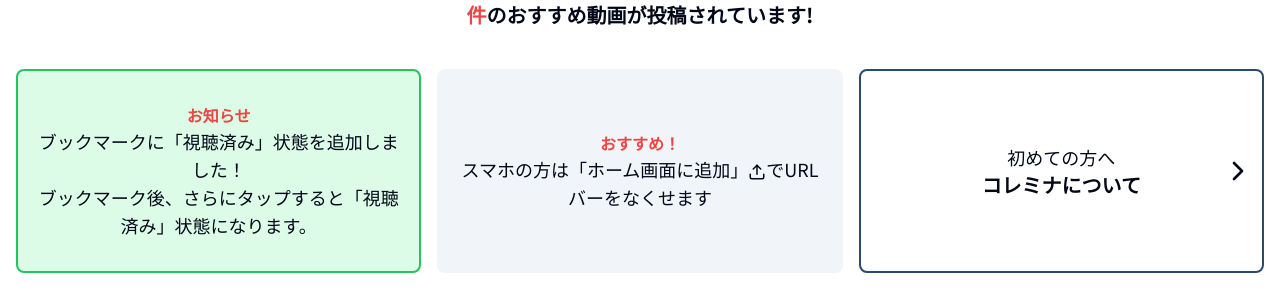
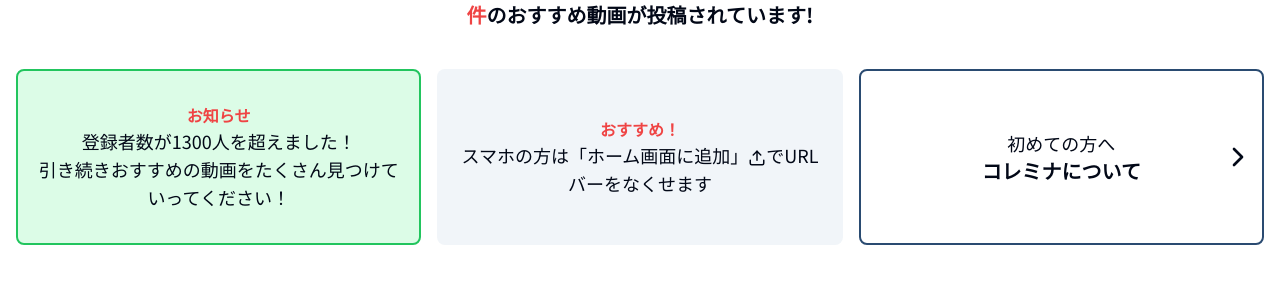
Before and after one commit to HiroshiIgarash/koremina, a Next.js app: page / in a window 1280 px wide. Shown: the part 960-1249 px from the top of the page. Built offline with nearby package versions, Linux system fonts and the light colour scheme; no server answers; the database is empty.

Commit message:
chore; 登録者1300人突破のお知らせを追加

```diff
--- a/app/(pages)/page.tsx
+++ b/app/(pages)/page.tsx
@@ -33,7 +33,9 @@ export default function Home() {
       <div className="w-full px-4 mb-8 md:mb-16 space-y-2 md:space-y-0 max-w-7xl mx-auto md:grid md:grid-cols-3 md:gap-4">
         <div className="items-center w-full p-4 md:py-8 bg-green-100 dark:bg-green-900 rounded-lg text-center gap-2 border-2 border-green-500">
           <p className="text-destructive font-bold">お知らせ</p>
-          <p className="text-lg">ブックマークに「視聴済み」状態を追加しました！<br />ブックマーク後、さらにタップすると「視聴済み」状態になります。</p>
+          <p className="text-lg">
+            登録者数が1300人を超えました！<br />引き続きおすすめの動画をたくさん見つけていってください！
+          </p>
         </div>
         <div className="flex flex-col items-center justify-center w-full p-4 md:py-8 bg-accent rounded-lg text-center gap-2">
           <div>
```
